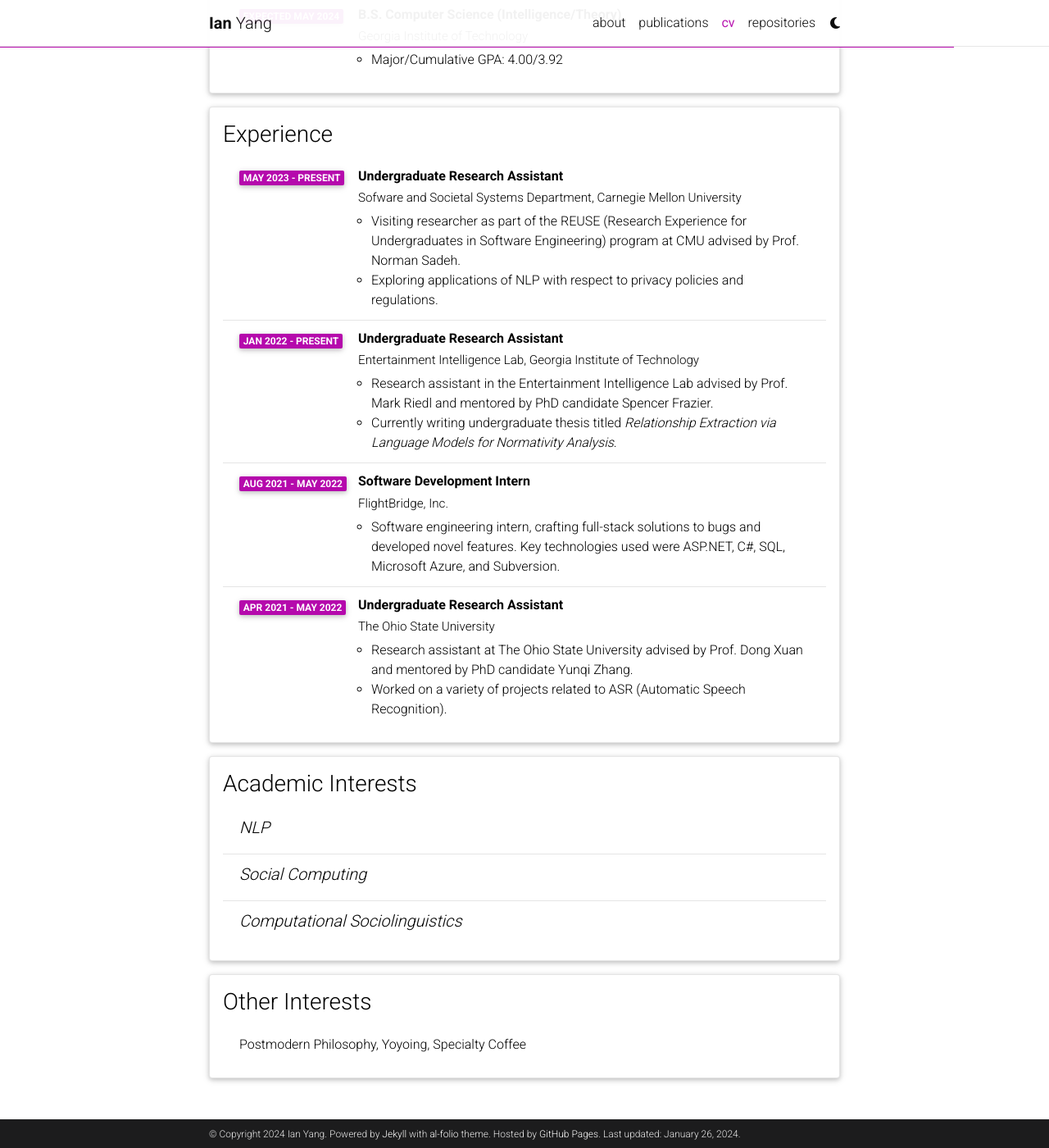
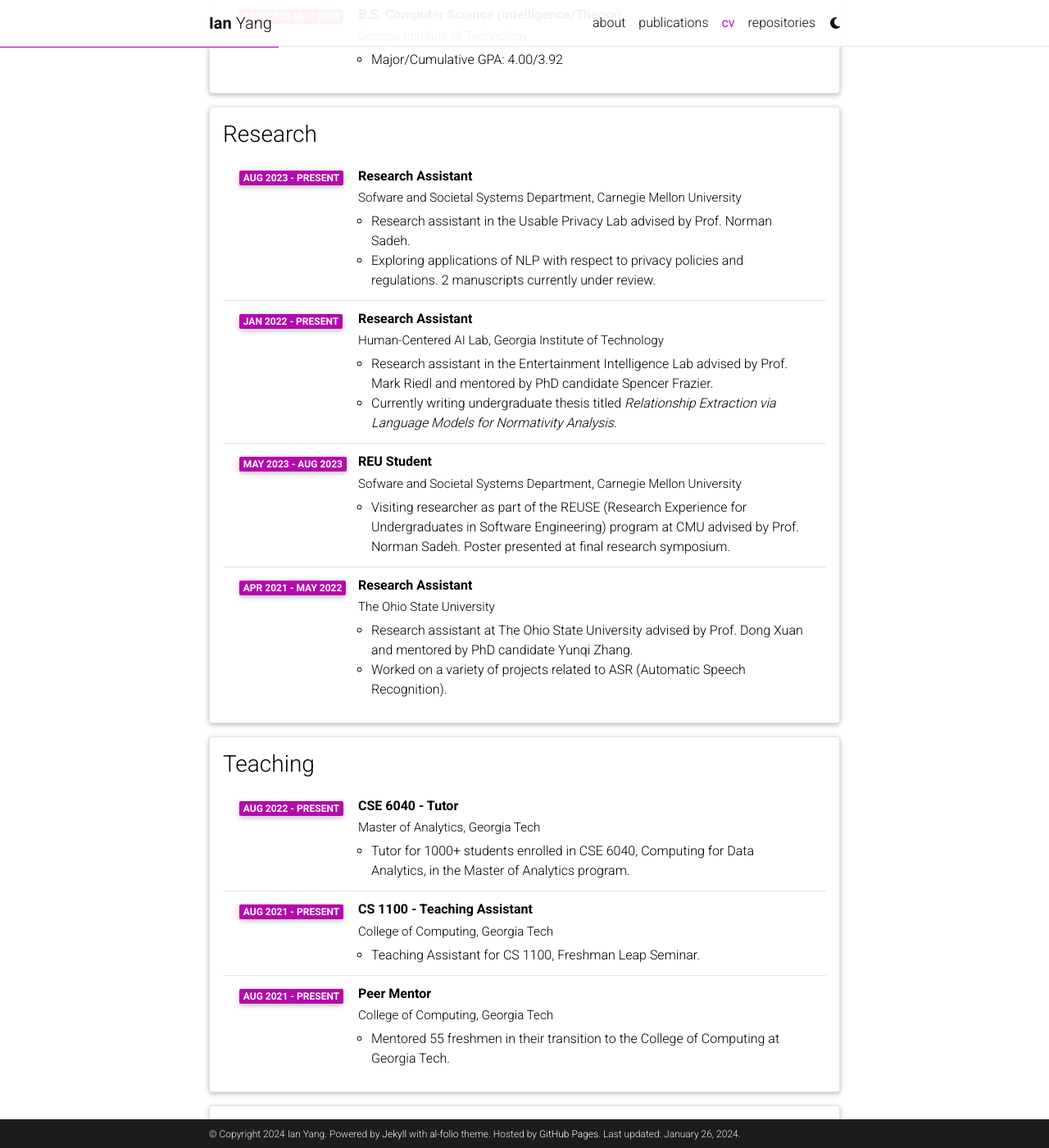
Before and after one commit to ian-yang-02/ian-yang-02.github.io, a Jekyll site: the page built from _pages/cv.md, in a window 1280 px wide and 1400 px high, scrolled down 252 px. Shown: the whole window at 82% size. Built offline with Jekyll 4.4.1, drawn with Linux system fonts in a browser that asks for light colours; comment, search, counter and statistics services are not loaded; a style sheet for code colours, icons or effects is not loaded; some of the changed text lies outside the part shown.

Commit message:
update cv

```diff
--- a/_data/cv.yml
+++ b/_data/cv.yml
@@ -23,30 +23,30 @@
     #     - Description 1.
     #     - Description 2.
 
-- title: Experience
+- title: Research
   type: time_table
   contents:
-    - title: Undergraduate Research Assistant
+    - title: Research Assistant
       institution: Sofware and Societal Systems Department, Carnegie Mellon University
-      year: May 2023 - Present
+      year: Aug 2023 - Present
       description:
-        - Visiting researcher as part of the REUSE (Research Experience for Undergraduates in Software Engineering) program at CMU advised by Prof. Norman Sadeh.
-        - Exploring applications of NLP with respect to privacy policies and regulations.
+        - Research assistant in the Usable Privacy Lab advised by Prof. Norman Sadeh.
+        - Exploring applications of NLP with respect to privacy policies and regulations. 2 manuscripts currently under review.
 
-    - title: Undergraduate Research Assistant
-      institution: Entertainment Intelligence Lab, Georgia Institute of Technology
+    - title: Research Assistant
+      institution: Human-Centered AI Lab, Georgia Institute of Technology
       year: Jan 2022 - Present
       description:
         - Research assistant in the Entertainment Intelligence Lab advised by Prof. Mark Riedl and mentored by PhD candidate Spencer Frazier.
         - Currently writing undergraduate thesis titled <i>Relationship Extraction via Language Models for Normativity Analysis</i>.
 
-    - title: Software Development Intern
-      institution: FlightBridge, Inc.
-      year: Aug 2021 - May 2022
+    - title: REU Student
+      institution: Sofware and Societal Systems Department, Carnegie Mellon University
+      year: May 2023 - Aug 2023
       description:
-        - Software engineering intern, crafting full-stack solutions to bugs and developed novel features. Key technologies used were ASP.NET, C#, SQL, Microsoft Azure, and Subversion.
+        - Visiting researcher as part of the REUSE (Research Experience for Undergraduates in Software Engineering) program at CMU advised by Prof. Norman Sadeh. Poster presented at final research symposium.
 
-    - title: Undergraduate Research Assistant
+    - title: Research Assistant
       institution: The Ohio State University
       year: Apr 2021 - May 2022
       description:
@@ -71,6 +71,36 @@
 #       items:
 #         - Max Planck Medal
 
+- title: Teaching
+  type: time_table
+  contents:
+    - title: CSE 6040 - Tutor
+      institution: Master of Analytics, Georgia Tech
+      year: Aug 2022 - Present
+      description:
+        - Tutor for 1000+ students enrolled in CSE 6040, Computing for Data Analytics, in the Master of Analytics program.
+
+    - title: CS 1100 - Teaching Assistant
+      institution: College of Computing, Georgia Tech
+      year: Aug 2021 - Present
+      description:
+        - Teaching Assistant for CS 1100, Freshman Leap Seminar.
+
+    - title: Peer Mentor
+      institution: College of Computing, Georgia Tech
+      year: Aug 2021 - Present
+      description:
+        - Mentored 55 freshmen in their transition to the College of Computing at Georgia Tech.
+
+- title: Industry
+  type: time_table
+  contents:
+    - title: Software Development Intern
+      institution: FlightBridge, Inc.
+      year: Aug 2021 - May 2022
+      description:
+        - Software engineering intern, crafting full-stack solutions to bugs and developed novel features. Key technologies used were ASP.NET, C#, SQL, Microsoft Azure, and Subversion.
+
 - title: Academic Interests
   type: nested_list
   contents:
@@ -84,4 +114,4 @@
 - title: Other Interests
   type: list
   contents:
-    - Postmodern Philosophy, Yoyoing, Specialty Coffee
+    - Postmodern Philosophy, Yoyos, Specialty Coffee
```
Also changed, not shown: 1 other file.
